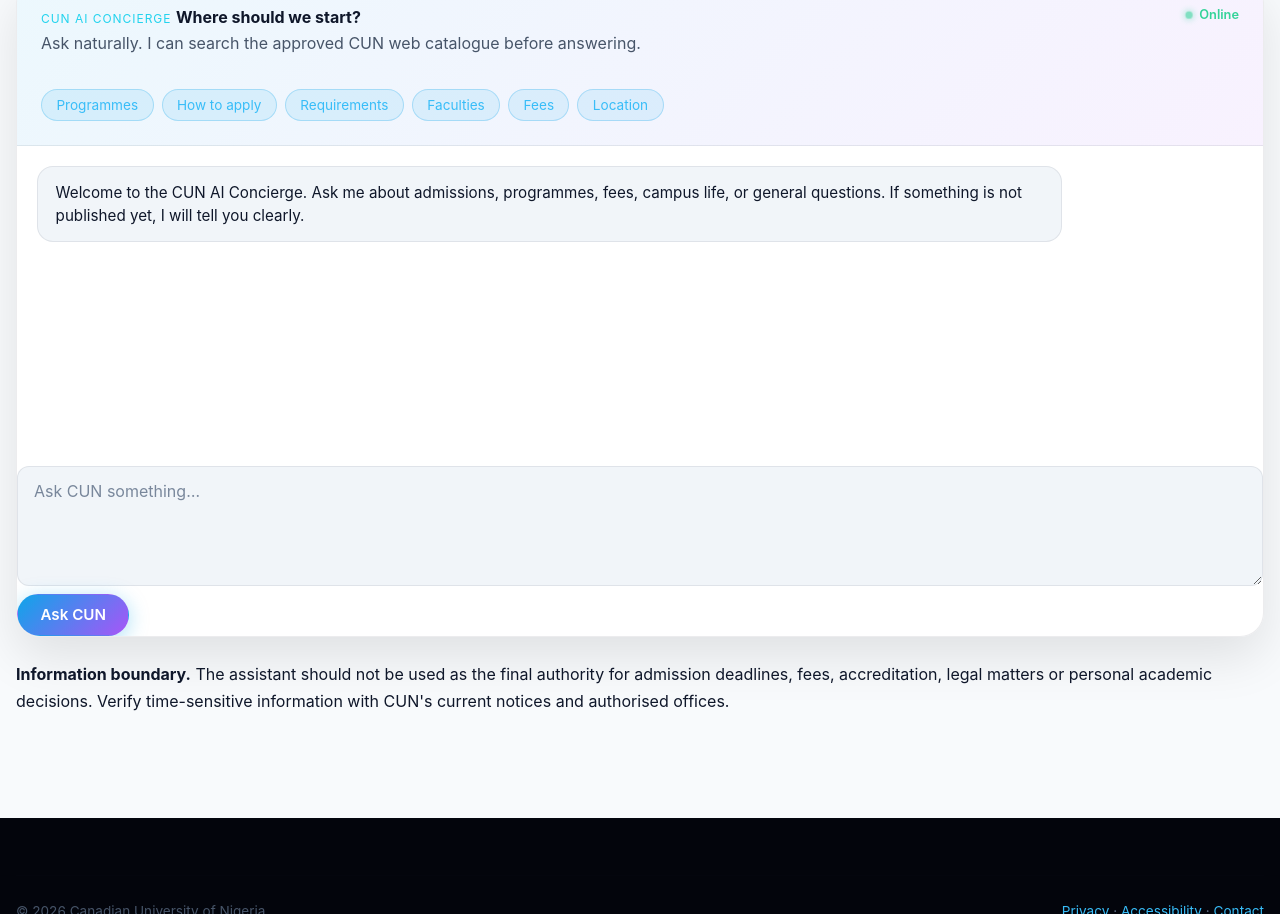
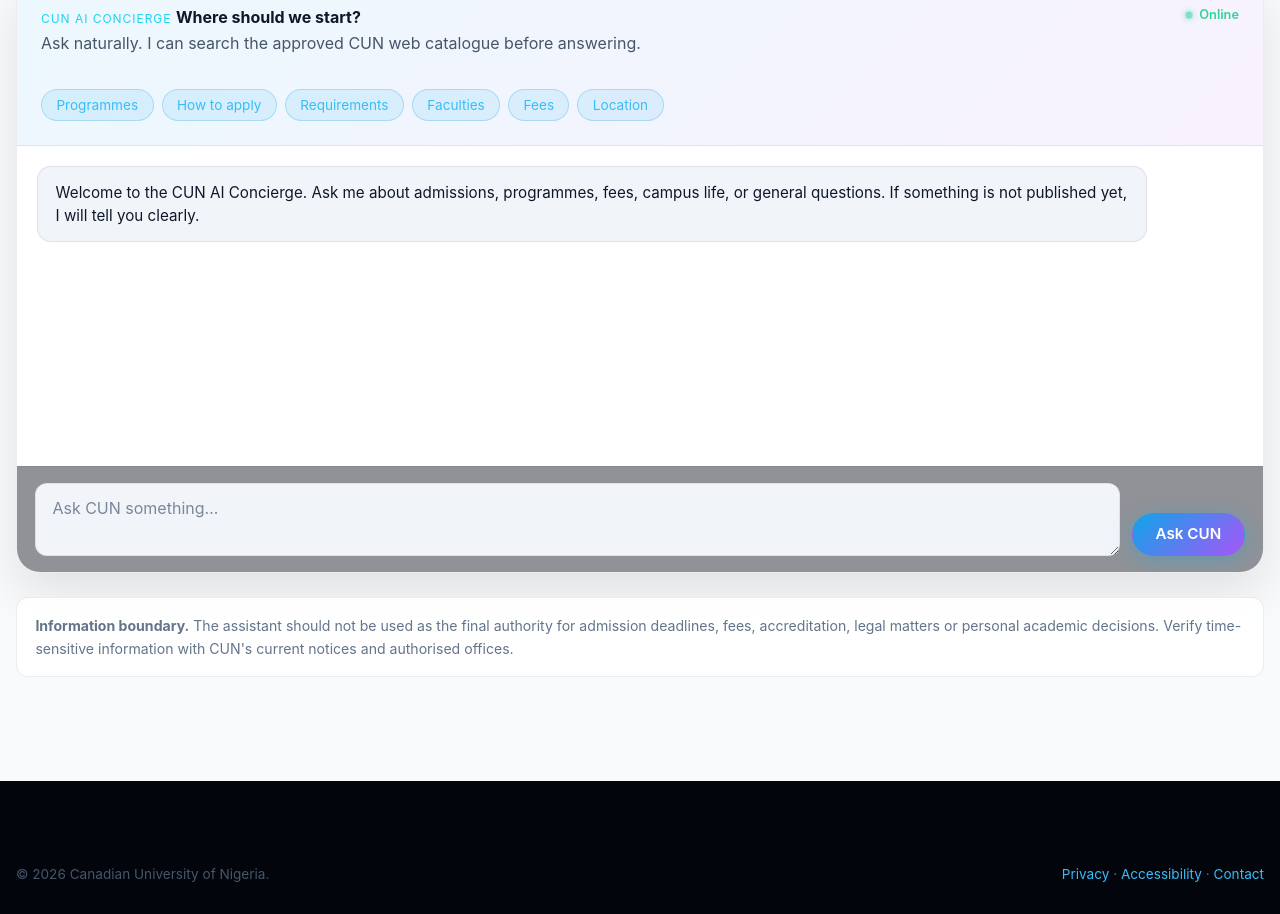
Before and after one commit to ezehgodwin816-create/Canadian_University_of_nigeria, a website: page ai-assistant.html in a window 1280 px wide. Shown: the part 445-1359 px from the top of the page. Drawn offline with nearby package versions, Linux system fonts and the light colour scheme; files that its build step writes are made by us from their sources.

Commit message:
Add files via upload

```diff
--- a/css/style.css
+++ b/css/style.css
@@ -1523,3 +1523,50 @@
 .mt-2 { margin-top: 0.75rem !important; }
 .mt-4 { margin-top: 1.5rem !important; }
 .flex { display: flex; }
+
+/* AI Concierge compatibility */
+.ai-message.user, .ai-msg.user {
+  align-self: flex-end;
+  background: linear-gradient(135deg, rgba(14,165,233,0.25), rgba(168,85,247,0.2));
+  border: 1px solid rgba(14,165,233,0.3);
+  max-width: 88%;
+  padding: 0.85rem 1.1rem;
+  border-radius: 14px;
+  font-size: 0.95rem;
+  line-height: 1.55;
+}
+.ai-message.assistant, .ai-msg.bot, .ai-message.bot {
+  align-self: flex-start;
+  background: var(--bg-elevated);
+  border: 1px solid var(--border);
+  max-width: 92%;
+  padding: 0.85rem 1.1rem;
+  border-radius: 14px;
+  font-size: 0.95rem;
+  line-height: 1.55;
+  color: var(--text-primary);
+}
+.ai-composer {
+  display: flex;
+  gap: 0.75rem;
+  padding: 1rem 1.15rem;
+  border-top: 1px solid var(--border);
+  background: rgba(10,14,26,0.45);
+  align-items: flex-end;
+}
+.ai-composer .form-control,
+.ai-composer textarea {
+  flex: 1;
+  min-height: 48px;
+  resize: vertical;
+  max-height: 140px;
+}
+.ai-composer .btn { flex-shrink: 0; }
+.info-strip {
+  font-size: 0.88rem;
+  color: var(--text-muted);
+  padding: 1rem 1.15rem;
+  border: 1px solid var(--border);
+  border-radius: 12px;
+  background: var(--bg-card);
+}
```
